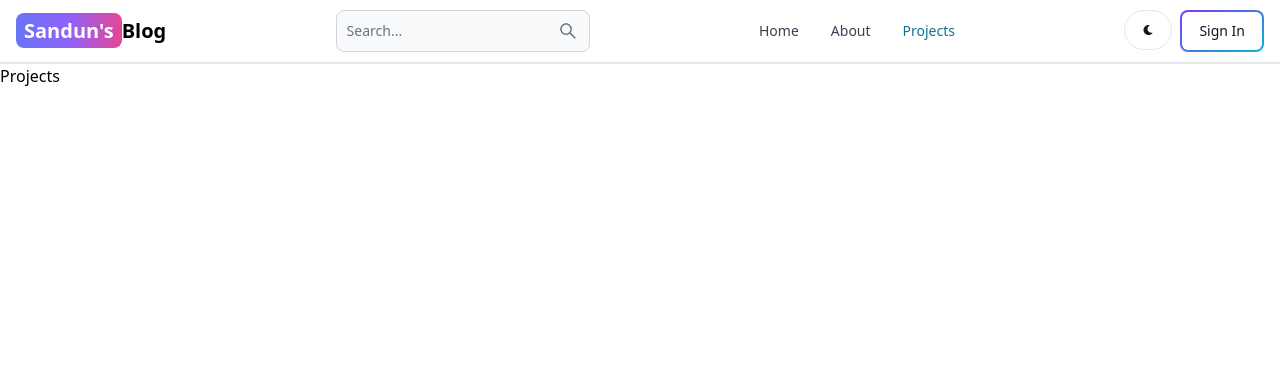
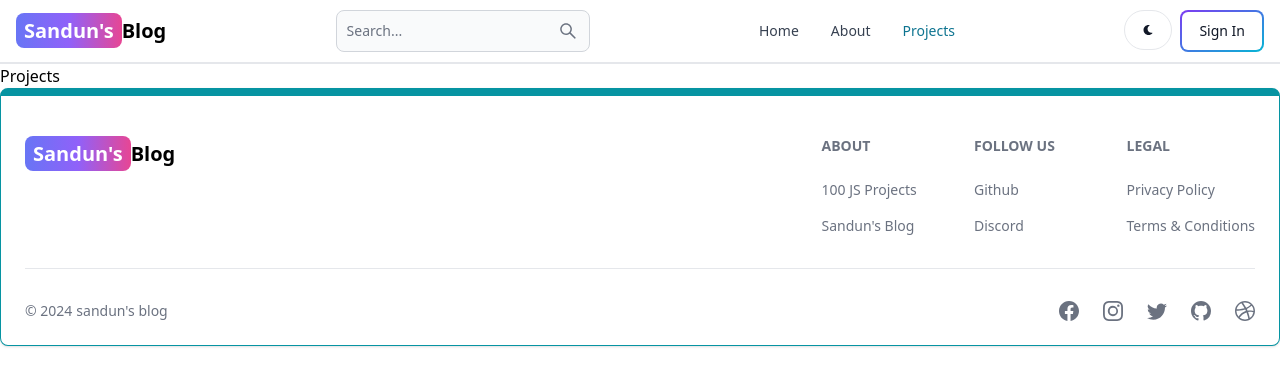
Before and after one commit to Studawatta/Blog-App, a React (Vite) app in the folder client/: page /projects in a window 1280 px wide. Shown: the top 386 px of the page. Built offline with nearby package versions, Linux system fonts and the light colour scheme.

Commit message:
create footer component

```diff
--- a/client/src/App.jsx
+++ b/client/src/App.jsx
@@ -6,6 +6,7 @@ import Signup from './pages/Signup';
 import Dashboard from './pages/Dashboard';
 import Projects from './pages/Projects';
 import Header from './components/Header';
+import FooterComponent from './components/Footer';
 const App = () => {
   return (
     <BrowserRouter>
@@ -18,6 +19,7 @@ const App = () => {
         <Route path="/dashboard" element={<Dashboard />} />
         <Route path="/projects" element={<Projects />} />
       </Routes>
+      <FooterComponent />
     </BrowserRouter>
   );
 };
--- /dev/null
+++ b/client/src/components/Footer.jsx
@@ -0,0 +1,110 @@
+import { Footer } from 'flowbite-react';
+import { Link } from 'react-router-dom';
+import {
+  BsFacebook,
+  BsInstagram,
+  BsTwitter,
+  BsGithub,
+  BsDribbble,
+} from 'react-icons/bs';
+
+const FooterComponent = () => {
+  return (
+    <Footer container className=" border border-t-8 border-teal-500">
+      <div className="w-full max-w-7xl mx-auto">
+        <div className="grid w-full justify-between sm:flex md:grid-cols-1">
+          <div className="mt-5">
+            <Link
+              to={'/'}
+              className="self-center whitespace-nowrap text-lg sm:text-xl font-semibold dark:text-white"
+            >
+              <span
+                className="px-2 py-1 bg-gradient-to-r from-indigo-500 via-purple-500 to-pink-500 rounded-lg text-white
+        "
+              >
+                Sandun&apos;s
+              </span>
+              Blog
+            </Link>
+          </div>
+          <div className="grid grid-cols-2 gap-8 mt-4 sm:grid-cols-3 sm:gap-6">
+            <div>
+              <Footer.Title title="About" />
+              <Footer.LinkGroup col>
+                <Footer.Link
+                  href="https://google.com"
+                  target="_blank"
+                  rel="noopener norefferer"
+                >
+                  100 JS Projects
+                </Footer.Link>
+                <Footer.Link
+                  href="https://google.com"
+                  target="_blank"
+                  rel="noopener norefferer"
+                >
+                  Sandun&apos;s Blog
+                </Footer.Link>
+              </Footer.LinkGroup>
+            </div>
+            <div>
+              <Footer.Title title="Follow us" />
+              <Footer.LinkGroup col>
+                <Footer.Link
+                  href="https://google.com"
+                  target="_blank"
+                  rel="noopener norefferer"
+                >
+                  Github
+                </Footer.Link>
+                <Footer.Link
+                  href="https://google.com"
+                  target="_blank"
+                  rel="noopener norefferer"
+                >
+                  Discord
+                </Footer.Link>
+              </Footer.LinkGroup>
+            </div>
+            <div>
+              <Footer.Title title="Legal" />
+              <Footer.LinkGroup col>
+                <Footer.Link
+                  href="https://google.com"
+                  target="_blank"
+                  rel="noopener norefferer"
+                >
+                  Privacy Policy
+                </Footer.Link>
+                <Footer.Link
+                  href="https://google.com"
+                  target="_blank"
+                  rel="noopener norefferer"
+                >
+                  Terms & Conditions
+                </Footer.Link>
+              </Footer.LinkGroup>
+            </div>
+          </div>
+        </div>
+        <Footer.Divider />
+        <div className="w-full sm:flex sm:items-center sm:justify-between">
+          <Footer.Copyright
+            href="#"
+            by="sandun's blog"
+            year={new Date().getFullYear()}
+          />
+          <div className="flex gap-6 sm:mt-0 mt-4 sm:justify-center">
+            <Footer.Icon href="#" icon={BsFacebook} />
+            <Footer.Icon href="#" icon={BsInstagram} />
+            <Footer.Icon href="#" icon={BsTwitter} />
+            <Footer.Icon href="#" icon={BsGithub} />
+            <Footer.Icon href="#" icon={BsDribbble} />
+          </div>
+        </div>
+      </div>
+    </Footer>
+  );
+};
+
+export default FooterComponent;
```
